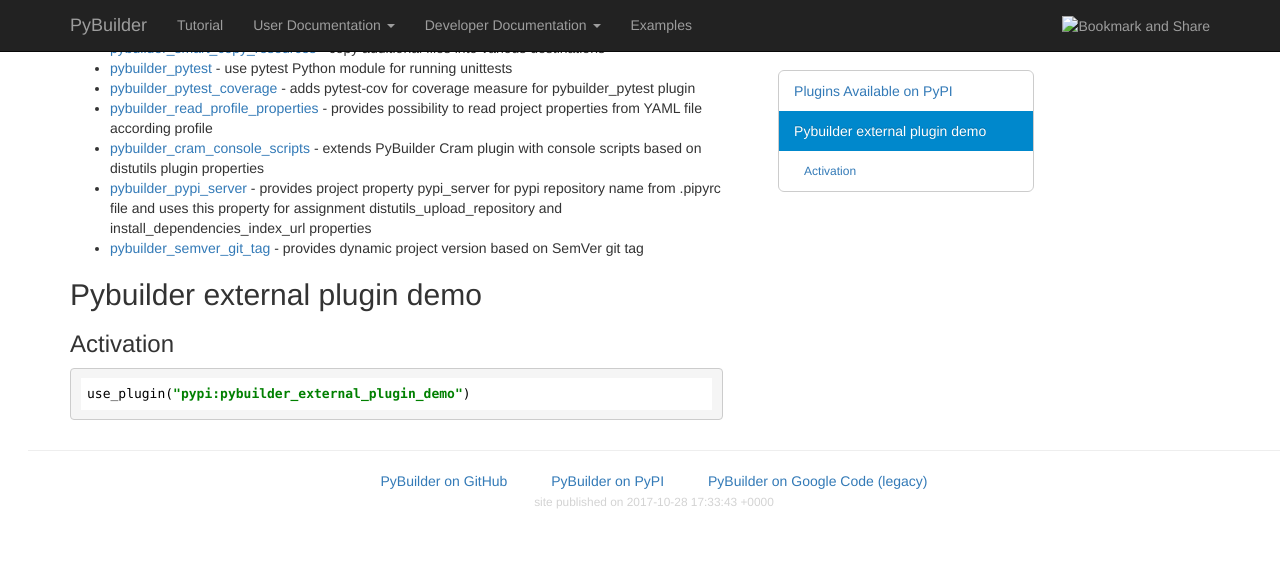
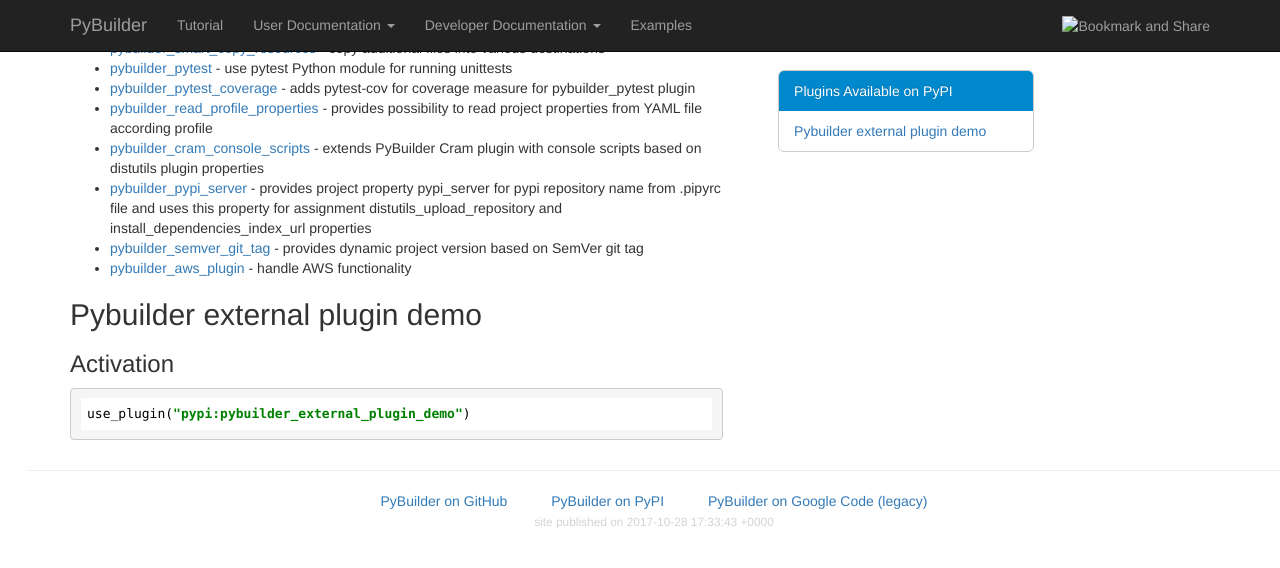
Before and after one commit to pybuilder/pybuilder.github.io, a Jekyll site: the page built from documentation/external_plugin_list.md, in a window 1280 px wide and 900 px high, scrolled down 354 px. Shown: the top 568 px of the window. Built offline with Jekyll 4.4.1, drawn with Linux system fonts in a browser that asks for light colours; nearby versions of some CDN libraries.

Commit message:
adding aws plugin

```diff
--- a/documentation/external_plugin_list.md
+++ b/documentation/external_plugin_list.md
@@ -24,6 +24,7 @@
 * [pybuilder_cram_console_scripts](https://github.com/AlexeySanko/pybuilder_cram_console_scripts) - extends PyBuilder Cram plugin with console scripts based on distutils plugin properties
 * [pybuilder_pypi_server](https://github.com/AlexeySanko/pybuilder_pypi_server) - provides project property pypi_server for pypi repository name from .pipyrc file and uses this property for assignment distutils_upload_repository and install_dependencies_index_url properties
 * [pybuilder_semver_git_tag](https://github.com/AlexeySanko/pybuilder_semver_git_tag) - provides dynamic project version based on SemVer git tag
+* [pybuilder_aws_plugin](https://github.com/immobilienscout24/pybuilder_aws_plugin) - handle AWS functionality
 
 ## Pybuilder external plugin demo
 
```
